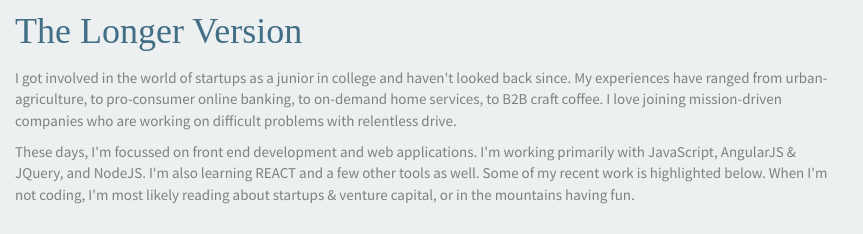
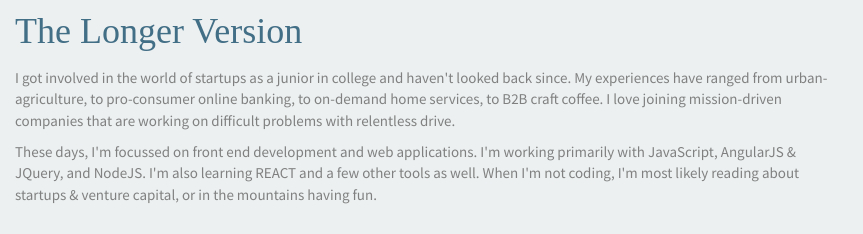
Before and after one commit to danaress/mysite, a website: page public/index.html in a window 1280 px wide. Shown: the part 1146-1380 px from the top of the page, 0-863 px from the left. Drawn offline with nearby package versions, Linux system fonts and the light colour scheme.

Commit message:
tweaking language

```diff
--- a/public/index.html
+++ b/public/index.html
@@ -98,7 +98,7 @@
                     <h1 class="title bluefont">TL;DR</h1>
                     <p class="bio">My name is Dana. I'm a web developer and technology enthusiast living in Denver, Colorado. I get excited about technology that improves lives, products & brands with exceptional design, and companies with audacious goals.</p>
                     <h1 class="title bluefont">The Longer Version</h1>
-                    <p>I got involved in the world of startups as a junior in college and haven't looked back since. My experiences have ranged from urban-agriculture, to pro-consumer online banking, to on-demand home services, to B2B craft coffee. I love joining mission-driven companies who are working on difficult problems with relentless drive.</p><p>These days, I'm focussed on front end development and web applications. I'm working primarily with JavaScript, AngularJS & JQuery, and NodeJS. I'm also learning REACT and a few other tools as well. Some of my recent work is highlighted below. When I'm not coding, I'm most likely reading about startups & venture capital, or in the mountains having fun.</p>
+                    <p>I got involved in the world of startups as a junior in college and haven't looked back since. My experiences have ranged from urban-agriculture, to pro-consumer online banking, to on-demand home services, to B2B craft coffee. I love joining mission-driven companies that are working on difficult problems with relentless drive.</p><p>These days, I'm focussed on front end development and web applications. I'm working primarily with JavaScript, AngularJS & JQuery, and NodeJS. I'm also learning REACT and a few other tools as well. When I'm not coding, I'm most likely reading about startups & venture capital, or in the mountains having fun.</p>
                     <div style="margin-left: 73%">
                     </div>
                 </div>
```
